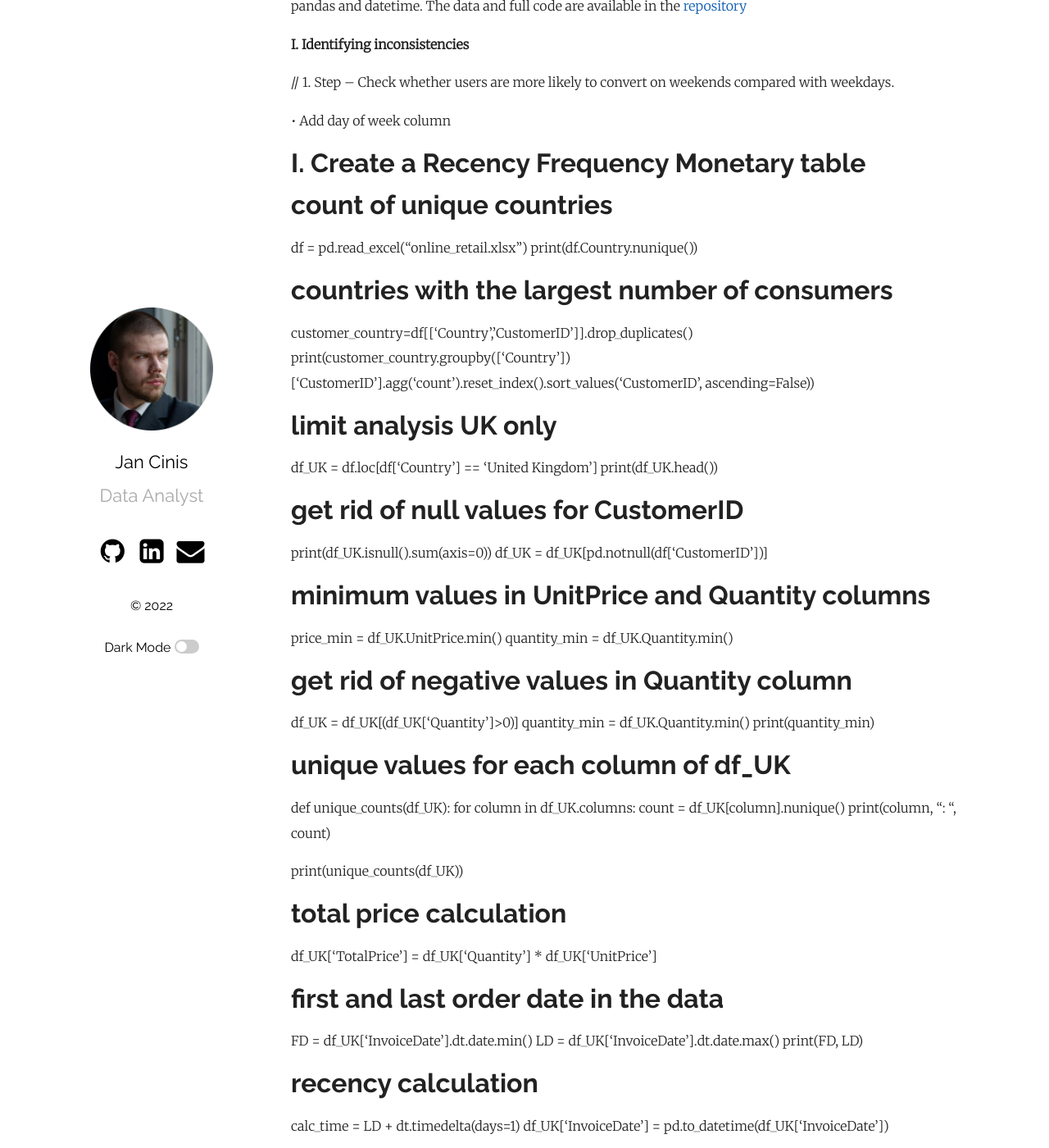
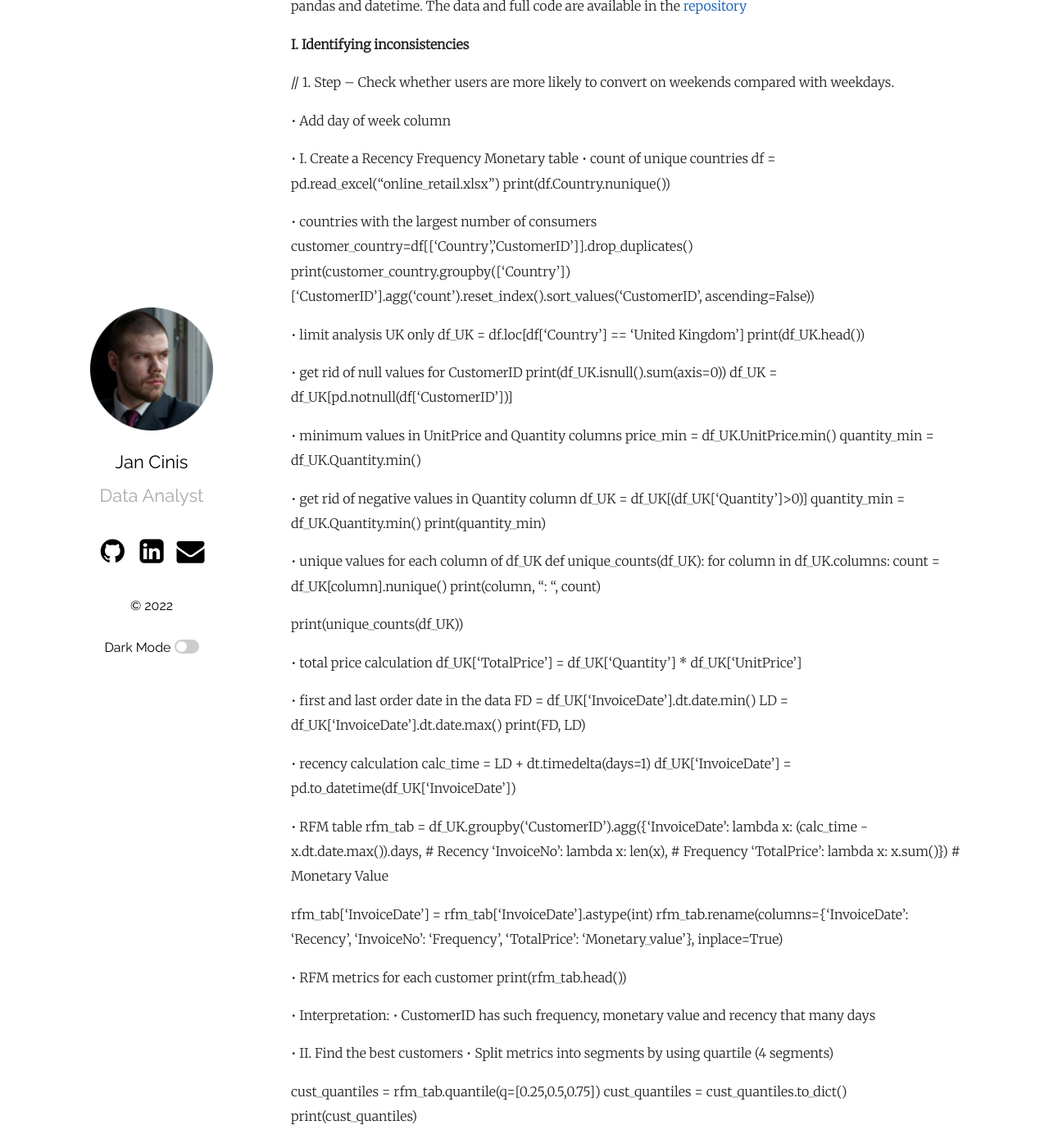
Before and after one commit to JanCinis/jancinis.github.io, a Jekyll site: the page built from _posts/2022-06-13-post_02.markdown, in a window 1280 px wide and 1400 px high, scrolled down 874 px. Shown: the whole window at 82% size. Built offline with Jekyll 4.4.1, drawn with Linux system fonts in a browser that asks for light colours; some of the changed text lies outside the part shown.

```diff
--- a/_posts/2022-06-13-post_02.markdown
+++ b/_posts/2022-06-13-post_02.markdown
@@ -24,33 +24,33 @@ For current project used online retail dataset from <a href="http://archive.ics.
 
 • Add day of week column
 
-# I. Create a Recency Frequency Monetary table
-# count of unique countries
+• I. Create a Recency Frequency Monetary table
+• count of unique countries
 df = pd.read_excel("online_retail.xlsx")
 print(df.Country.nunique())
 
-# countries with the largest number of consumers
+• countries with the largest number of consumers
 customer_country=df[['Country','CustomerID']].drop_duplicates()
 print(customer_country.groupby(['Country'])['CustomerID'].agg('count').reset_index().sort_values('CustomerID', ascending=False))
 
-# limit analysis UK only
+• limit analysis UK only
 df_UK = df.loc[df['Country'] == 'United Kingdom']
 print(df_UK.head())
 
-# get rid of null values for CustomerID
+• get rid of null values for CustomerID
 print(df_UK.isnull().sum(axis=0))
 df_UK = df_UK[pd.notnull(df['CustomerID'])]
 
-# minimum values in UnitPrice and Quantity columns
+• minimum values in UnitPrice and Quantity columns
 price_min = df_UK.UnitPrice.min()
 quantity_min = df_UK.Quantity.min()
 
-# get rid of negative values in Quantity column
+• get rid of negative values in Quantity column
 df_UK = df_UK[(df_UK['Quantity']>0)]
 quantity_min = df_UK.Quantity.min()
 print(quantity_min)
 
-# unique values for each column of df_UK
+• unique values for each column of df_UK
 def unique_counts(df_UK):
    for column in df_UK.columns:
        count = df_UK[column].nunique()
@@ -58,19 +58,19 @@ def unique_counts(df_UK):
 
 print(unique_counts(df_UK))
 
-# total price calculation
+• total price calculation
 df_UK['TotalPrice'] = df_UK['Quantity'] * df_UK['UnitPrice']
 
-# first and last order date in the data
+• first and last order date in the data
 FD = df_UK['InvoiceDate'].dt.date.min()
 LD = df_UK['InvoiceDate'].dt.date.max()
 print(FD, LD)
 
-# recency calculation
+• recency calculation
 calc_time = LD + dt.timedelta(days=1)
 df_UK['InvoiceDate'] = pd.to_datetime(df_UK['InvoiceDate'])
 
-# RFM table
+• RFM table
 rfm_tab = df_UK.groupby('CustomerID').agg({'InvoiceDate': lambda x: (calc_time - x.dt.date.max()).days, # Recency
                                         'InvoiceNo': lambda x: len(x),      # Frequency
                                         'TotalPrice': lambda x: x.sum()}) # Monetary Value
@@ -80,23 +80,23 @@ rfm_tab.rename(columns={'InvoiceDate': 'Recency',
                         'InvoiceNo': 'Frequency',
                         'TotalPrice': 'Monetary_value'}, inplace=True)
 
-# RFM metrics for each customer
+• RFM metrics for each customer
 print(rfm_tab.head())
 
-# Interpretation:
-# CustomerID has such frequency, monetary value and recency that many days
+• Interpretation:
+• CustomerID has such frequency, monetary value and recency that many days
 
-# II. Find the best customers
-# Split metrics into segments by using quartile (4 segments)
+• II. Find the best customers
+• Split metrics into segments by using quartile (4 segments)
 
 cust_quantiles = rfm_tab.quantile(q=[0.25,0.5,0.75])
 cust_quantiles = cust_quantiles.to_dict()
 print(cust_quantiles)
 
-# Segmented RFM table
+• Segmented RFM table
 segmented_rfm = rfm_tab
 
-# Functions to categorize customers, 111 is the best score
+• Functions to categorize customers, 111 is the best score
 def RS_score(x,p,d):
     if x <= d[p][0.25]:
         return 1
```
Also changed, not shown: other parts of _posts/2022-06-13-post_02.markdown (+5 -5 lines).
